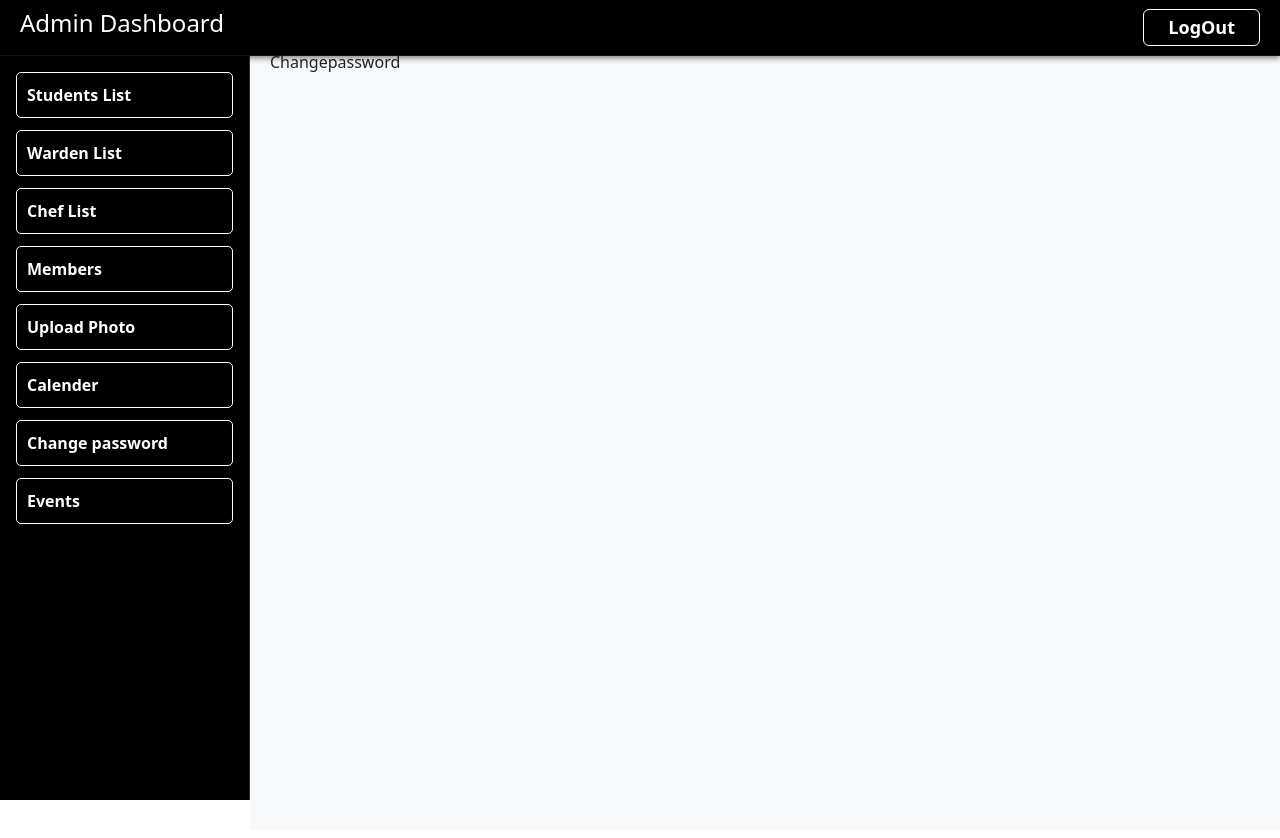
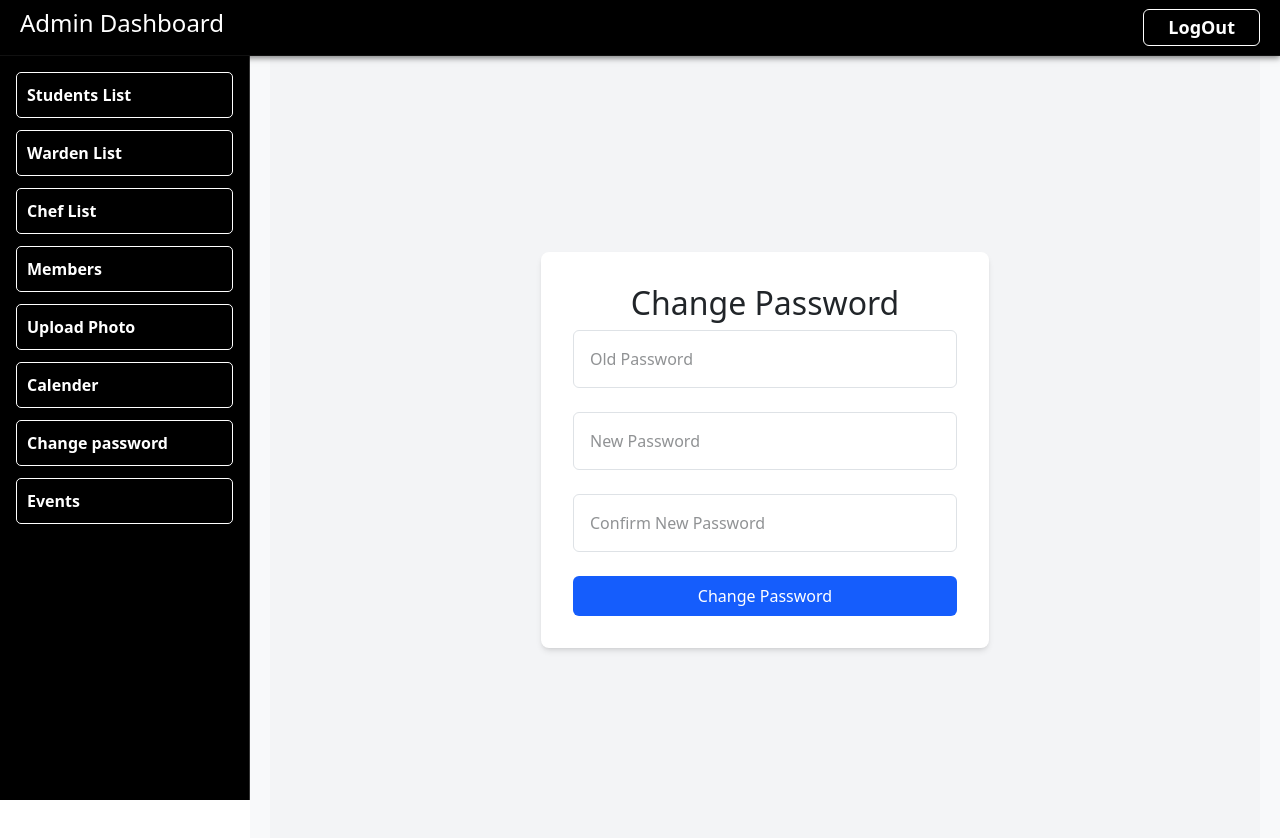
Before and after one commit to premsairock0/iomp-project, a React (Vite) app in the folder frontend/: page /admin/dashboard/password in a window 1280 px wide. Shown: the top 838 px of the page. Built offline with nearby package versions, Linux system fonts and the light colour scheme; a small style sheet from the web is missing.

Commit message:
admin change password module

```diff
--- a/frontend/src/Dashboard/admindashboard/Changepassword.jsx
+++ b/frontend/src/Dashboard/admindashboard/Changepassword.jsx
@@ -1,9 +1,88 @@
-import React from 'react'
+import React, { useState } from 'react';
 
 const Changepassword = () => {
+  const [oldPassword, setOldPassword] = useState('');
+  const [newPassword, setNewPassword] = useState('');
+  const [confirmNewPassword, setConfirmNewPassword] = useState('');
+  const [message, setMessage] = useState('');
+
+  const handleChangePassword = async (e) => {
+    e.preventDefault();
+
+    if (newPassword !== confirmNewPassword) {
+      setMessage('New passwords do not match');
+      return;
+    }
+
+    try {
+      const token = localStorage.getItem('Authorization');
+
+      const response = await fetch('http://localhost:3000/api/admin/change-password', {
+        method: 'PUT',
+        headers: {
+          'Content-Type': 'application/json',
+          Authorization: token,
+        },
+        body: JSON.stringify({ oldPassword, newPassword }),
+      });
+
+      const data = await response.json();
+
+      if (!response.ok) {
+        setMessage(data.message || 'Password change failed');
+      } else {
+        setMessage('Password updated successfully');
+        setOldPassword('');
+        setNewPassword('');
+        setConfirmNewPassword('');
+      }
+    } catch (error) {
+      console.error('Change password error:', error);
+      setMessage('Something went wrong');
+    }
+  };
+
   return (
-    <div>Changepassword</div>
-  )
-}
+    <div className="min-h-screen flex items-center justify-center bg-gray-100">
+      <form
+        onSubmit={handleChangePassword}
+        className="bg-white p-8 rounded-lg shadow-md w-full max-w-md"
+      >
+        <h2 className="text-xl font-semibold mb-6 text-center">Change Password</h2>
+        <input
+          type="password"
+          placeholder="Old Password"
+          value={oldPassword}
+          onChange={(e) => setOldPassword(e.target.value)}
+          className="w-full mb-4 p-3 border rounded"
+          required
+        />
+        <input
+          type="password"
+          placeholder="New Password"
+          value={newPassword}
+          onChange={(e) => setNewPassword(e.target.value)}
+          className="w-full mb-4 p-3 border rounded"
+          required
+        />
+        <input
+          type="password"
+          placeholder="Confirm New Password"
+          value={confirmNewPassword}
+          onChange={(e) => setConfirmNewPassword(e.target.value)}
+          className="w-full mb-4 p-3 border rounded"
+          required
+        />
+        <button
+          type="submit"
+          className="w-full bg-blue-600 text-white py-2 px-4 rounded hover:bg-blue-700"
+        >
+          Change Password
+        </button>
+        {message && <p className="mt-4 text-center text-red-600">{message}</p>}
+      </form>
+    </div>
+  );
+};
 
-export default Changepassword
+export default Changepassword;
```
Also changed, not shown: 1 other file (tests, documents, lock files or other folders).
